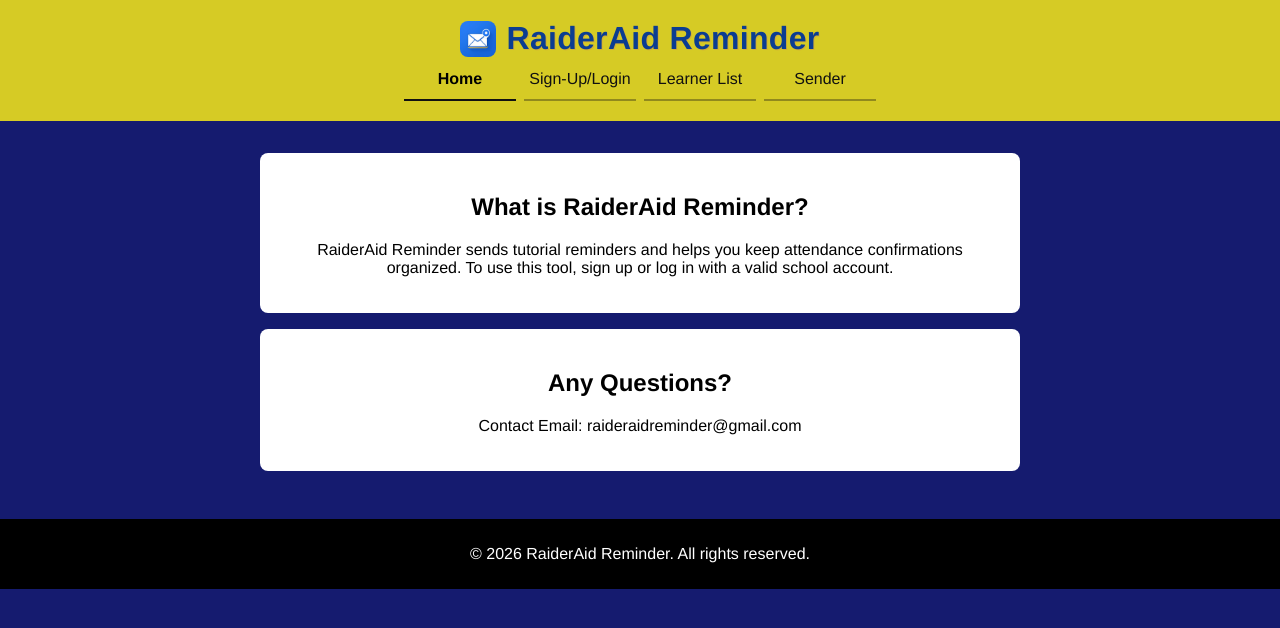
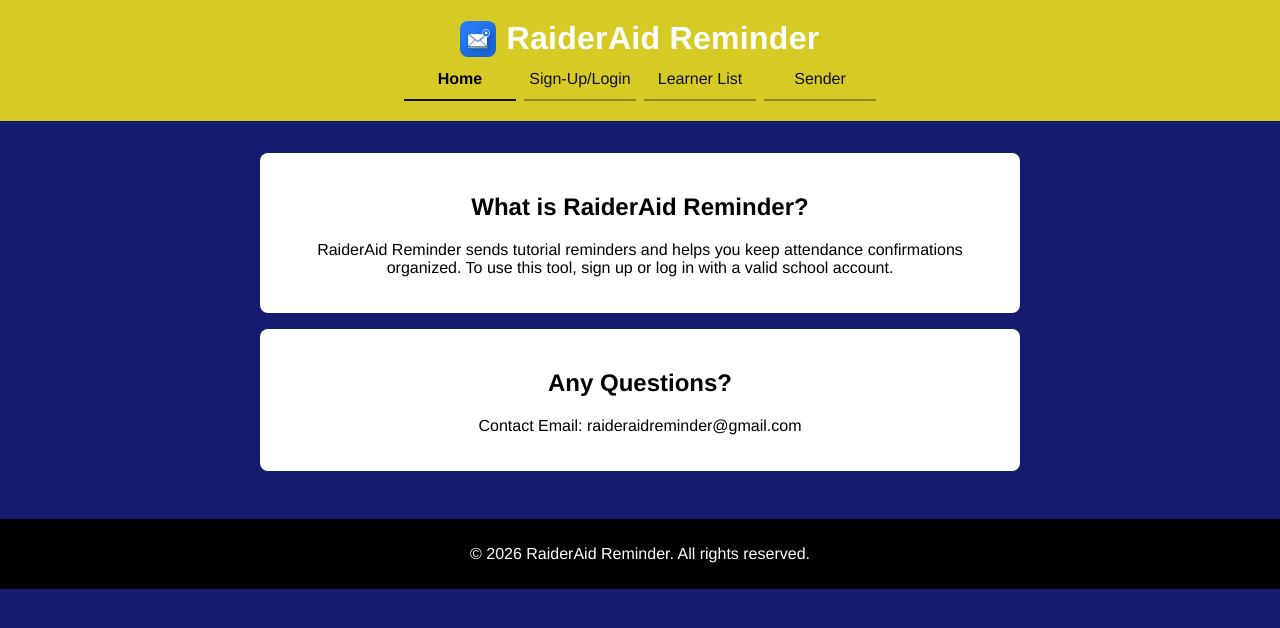
Before and after one commit to Jonathan-Joy1/RaiderAid-Tutorial-Management, a plain HTML site: page home.html in a window 1280 px wide. Drawn offline with Linux system fonts and the light colour scheme; no server answers.

Commit message:
Set banner title text back to white

```diff
--- a/home.html
+++ b/home.html
@@ -32,8 +32,8 @@ header {
 }
 
 .brand-text {
-   color: #0b3d91;
-   text-shadow: 1px 1px 0 #d4af37;
+   color: #ffffff;
+   text-shadow: none;
 }
 
 .brand-icon {
```
Also changed, not shown: learner-list.html (+2 -2 lines), sender.html (+2 -2 lines), signup-login.html (+2 -2 lines).
